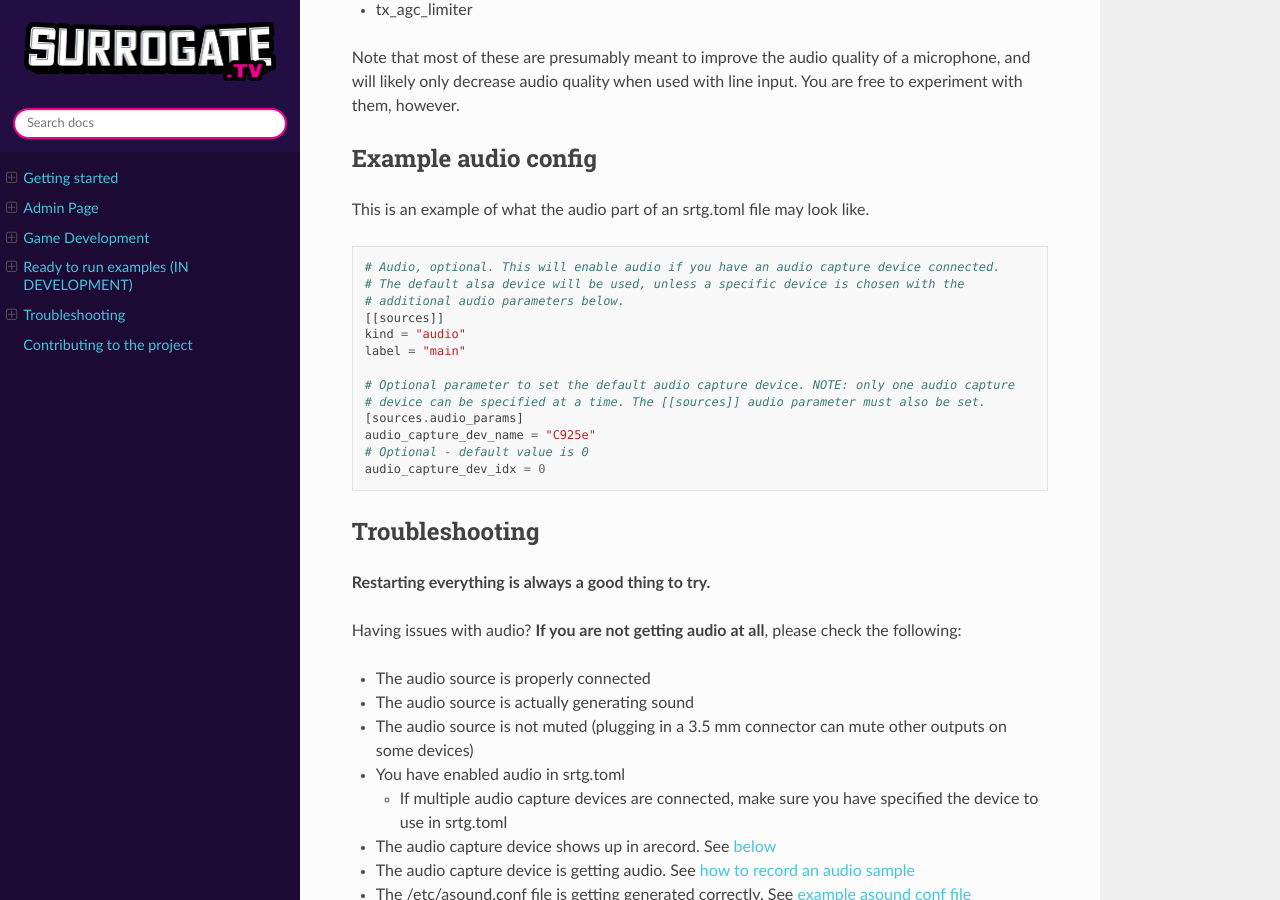
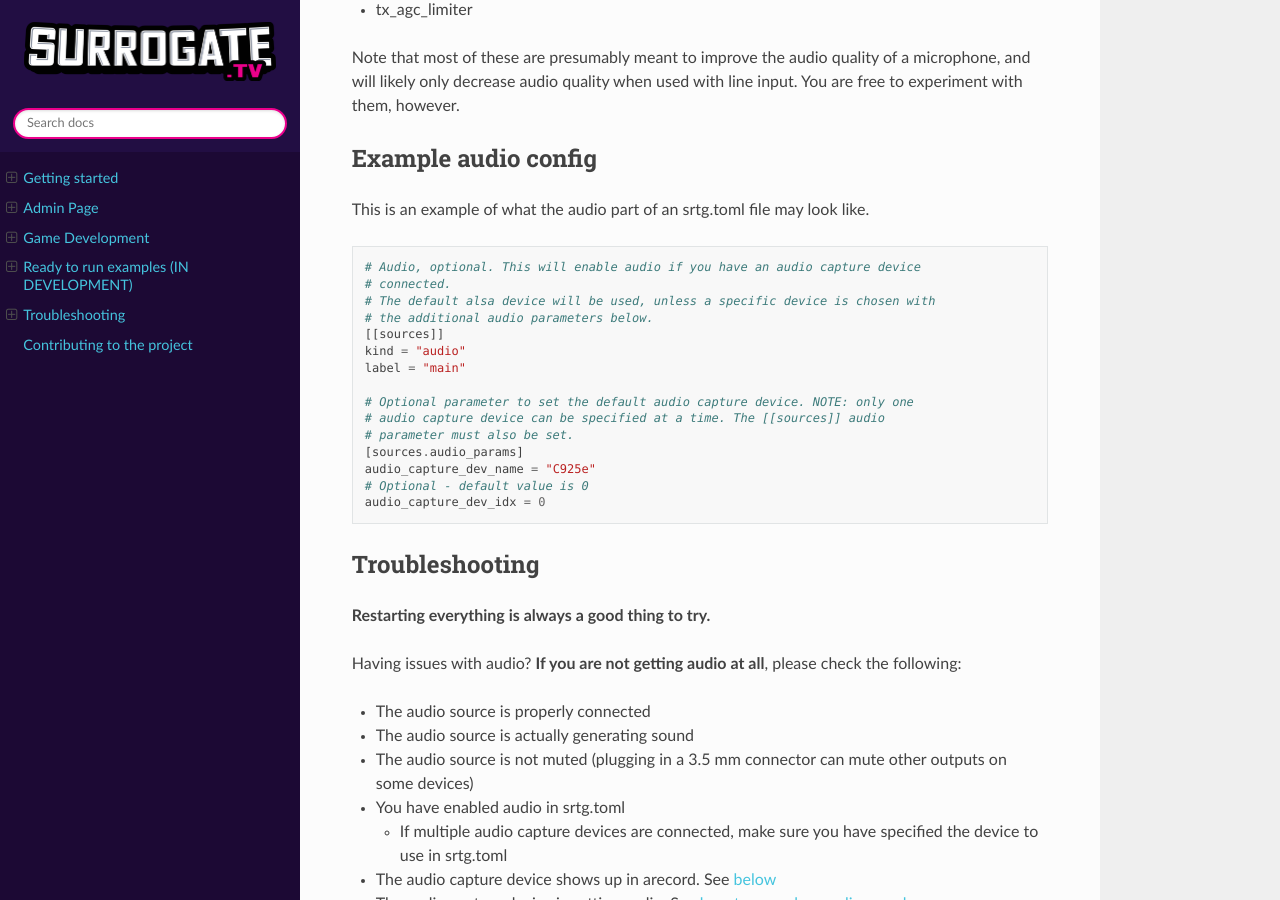
Before and after one commit to SurrogateInc/surrortg-sdk, a Sphinx documentation site: the page built from docs/source/audio.md, in a window 1280 px wide and 900 px high, scrolled down 2526 px. Built offline with Sphinx 7.4.7 and the Read the Docs theme 2.0.0, drawn with Linux system fonts in a browser that asks for light colours; pages that are not in the unit, such as notebooks, are missing from menus; some of the changed lines change nothing that is shown.

Commit message:
Fix md formatting

````diff
--- a/docs/source/audio.md
+++ b/docs/source/audio.md
@@ -5,7 +5,9 @@
 troubleshooting tips.
 
 If a feature is missing, you can always let us know. However, as the audio
-configuration relies heavily on ALSA, you can also try to implement your own asound.conf configuration. For more details, check out [Custom audio configuration (advanced).](#custom-audio-configuration)
+configuration relies heavily on ALSA, you can also try to implement your
+own asound.conf configuration.
+For more details, check out [Custom audio configuration (advanced).](#custom-audio-configuration)
 
 This page is a work in progress, and any feedback is greatly appreciated!
 Ping Henri(dev) in Discord for feedback and questions.
@@ -20,7 +22,9 @@
 
 ## Enabling audio
 
-To enable audio, you must add the following to the /etc/srtg/srtg.toml configuration file:
+To enable audio, you must add the following to the /etc/srtg/srtg.toml
+configuration file:
+
 ```
 [[sources]]
 kind = "audio"
@@ -28,14 +32,19 @@
 ```
 
 The default audio capture device chosen by ALSA is used, unless a device is
-specified in the srtg.toml file. To choose a specific audio capture device, see [choosing audio capture device](#choosing-audio-capture-device). If you are having issues see [Troubleshooting](#troubleshooting). For optional audio processing parameters, see [Audio processing](audio-processing).
-
+specified in the srtg.toml file. To choose a specific audio capture device,
+see [choosing audio capture device](#choosing-audio-capture-device).
+If you are having issues see [Troubleshooting](#troubleshooting).
+For optional audio processing parameters, see [Audio processing](audio-processing).
 
 ## Choosing audio capture device
 
-<strong>WARNING:</strong> this will overwrite your /etc/asound.conf file. A backup will be saved, however.
+<strong>WARNING:</strong> this will overwrite your /etc/asound.conf file.
+A backup will be saved, however.
 
-If you have multiple audio capture devices (aka "cards" in alsa parlance) and wish to specify which one is used, you can find a list of available devices with the following command:
+If you have multiple audio capture devices (aka "cards" in alsa parlance)
+and wish to specify which one is used, you can find a list of available
+devices with the following command:
 
 ```
 sudo arecord --list-devices
@@ -53,15 +62,18 @@
   Subdevice #0: subdevice #0
 ```
 
-To choose the second device on the list, you would add the string after "card 2:" to the config file:
+To choose the second device on the list, you would add the string after
+"card 2:" to the config file:
 
 ```
 [sources.audio_params]
 audio_capture_dev_name = "C925e"
 ```
+
 Only one audio capture device can be specified at a time.
 
-<strong>Beta feature:</strong> If you have an audio capture card with multiple devices, you can specify which device to use by also adding the subdevice
+<strong>Beta feature:</strong> If you have an audio capture card with multiple
+devices, you can specify which device to use by also adding the subdevice
 number to the config file:
 
 ```
@@ -72,17 +84,21 @@
 
 ## Disabling asound conf generation
 
-Add the following on its own line to /etc/asound.conf to disable automatic generation of the asound.conf file.
+Add the following on its own line to /etc/asound.conf to disable automatic
+generation of the asound.conf file.
 
 ```
 # Surrogate ignore
 ```
 
-This can cause issues with audio unless you make sure the asound.conf stays correct for your system configuration.
+This can cause issues with audio unless you make sure the asound.conf stays
+correct for your system configuration.
 
 ## Audio processing
 
-There are optional audio parameters which can be used to enable additional audio processing in WebRTC. To enable one of the parameters, add the following under [sources.audio_params] in the srtg.toml configuration file.
+There are optional audio parameters which can be used to enable additional audio
+processing in WebRTC. To enable one of the parameters, add the following under
+[sources.audio_params] in the srtg.toml configuration file.
 
 ```
 parameter_name_here = true
@@ -103,59 +119,84 @@
 - residual_echo_detector
 - tx_agc_limiter
 
-Note that most of these are presumably meant to improve the audio quality of a microphone, and will likely only decrease audio quality when used with line input. You are free to experiment with them, however.
+Note that most of these are presumably meant to improve the audio quality of
+a microphone, and will likely only decrease audio quality when used with line
+input. You are free to experiment with them, however.
 
 ## Example audio config
+
 This is an example of what the audio part of an srtg.toml file may
 look like.
 
 ```
-# Audio, optional. This will enable audio if you have an audio capture device connected.
-# The default alsa device will be used, unless a specific device is chosen with the
-# additional audio parameters below.
+# Audio, optional. This will enable audio if you have an audio capture device
+# connected.
+# The default alsa device will be used, unless a specific device is chosen with
+# the additional audio parameters below.
 [[sources]]
 kind = "audio"
 label = "main"
 
-# Optional parameter to set the default audio capture device. NOTE: only one audio capture
-# device can be specified at a time. The [[sources]] audio parameter must also be set.
+# Optional parameter to set the default audio capture device. NOTE: only one
+# audio capture device can be specified at a time. The [[sources]] audio
+# parameter must also be set.
 [sources.audio_params]
 audio_capture_dev_name = "C925e"
 # Optional - default value is 0
 audio_capture_dev_idx = 0
 ```
 
-
 ## Troubleshooting
 
 <strong>Restarting everything is always a good thing to try.</strong>
 
-Having issues with audio? <strong>If you are not getting audio at all</strong>, please check the following:
+Having issues with audio? <strong>If you are not getting audio at all</strong>,
+please check the following:
 
- - The audio source is properly connected
- - The audio source is actually generating sound
- - The audio source is not muted (plugging in a 3.5 mm connector can mute other outputs on some devices)
- - You have enabled audio in srtg.toml
-   - If multiple audio capture devices are connected, make sure you have specified the device to use in srtg.toml
- - The audio capture device shows up in arecord. See [below](#available-audio-capture-devices)
- - The audio capture device is getting audio. See [how to record an audio sample](#record-an-audio-sample)
- - The /etc/asound.conf file is getting generated correctly. See [example asound conf file](#example-asound-conf-file)
- - Make sure automatic generation of asound.conf is not disabled. See [disabling asound.conf generation](#disabling-asound-conf-generation)
+- The audio source is properly connected
 
-<strong> If you are getting audio, but the quality is bad</strong>, try the following:
+- The audio source is actually generating sound
 
-  - Make sure everything is connected properly
-  - If possible, play around with the volume levels of the source device and
-  the audio capture card. [How to change capture volume.](#changing-volume)
-  - Try a different USB slot
-  - Try disconnecting other USB devices
-  - Try a different capture device
+- The audio source is not muted (plugging in a 3.5 mm connector can mute other
+  outputs on some devices)
 
-Unfortunately, getting decent quality audio with a raspberry pi can be a bit hit and miss.
+- You have enabled audio in srtg.toml
+
+    - If multiple audio capture devices are connected, make sure you have
+      specified the device to use in srtg.toml
+
+- The audio capture device shows up in arecord. See
+  [below](#available-audio-capture-devices)
+
+- The audio capture device is getting audio. See
+  [how to record an audio sample](#record-an-audio-sample)
+
+- The /etc/asound.conf file is getting generated correctly. See
+  [example asound conf file](#example-asound-conf-file)
+
+- Make sure automatic generation of asound.conf is not disabled. See
+  [disabling asound.conf generation](#disabling-asound-conf-generation)
+
+<strong> If you are getting audio, but the quality is bad</strong>, try the
+following:
+
+- Make sure everything is connected properly
+- If possible, play around with the volume levels of the source device and
+    the audio capture card. [How to change capture volume.](#changing-volume)
+- Try a different USB slot
+- Try disconnecting other USB devices
+- Try a different capture device
+
+Unfortunately, getting decent quality audio with a raspberry pi can be a bit hit
+and miss.
 
 <strong> Known issues:</strong>
- - The quality of the audio coming through the streamer is not as good as the source audio -- this is due to the processing and encoding WebRTC does on the audio, as well as the bitrate of the audio. Improving the audio quality is still a work in progress.
-  - Delay in the watcher stream audio is also a known issue.
+
+- The quality of the audio coming through the streamer is not as good as the
+  source audio -- this is due to the processing and encoding WebRTC does on the
+  audio, as well as the bitrate of the audio. Improving the audio quality is
+  still a work in progress.
+- Delay in the watcher stream audio is also a known issue.
 
 Next we introduce a collection of commands you can use to get information about
 the audio capture devices you have connected to your device, and to troubleshoot
@@ -168,6 +209,7 @@
 ```
 sudo arecord --list-devices
 ```
+
 The output will look something like this:
 
 ```
@@ -179,15 +221,20 @@
   Subdevices: 1/1
   Subdevice #0: subdevice #0
 ```
-The name after the card number, for example 'webcam' and 'C925e' in the output above, is the device name used in the srtg.toml configuration file to set the audio capture device.
+
+The name after the card number, for example 'webcam' and 'C925e' in the output
+above, is the device name used in the srtg.toml configuration file to set the
+audio capture device.
 
 ### Audio capture device parameters
 
 Use this command to list the hardware parameters of an audio capture device.
 The parameters include sampling rate, format, and channel count, among others.
 
-Note that you must change DEVICE_NAME to the name or index of the device you wish
-to investigate. The name and index can be found with [arecord --list-devices](#available-audio-capture-devices).
+Note that you must change DEVICE_NAME to the name or index of the device you
+wish to investigate. The name and index can be found with
+[arecord --list-devices](#available-audio-capture-devices).
+
 ```
 sudo arecord -D hw:DEVICE_NAME,0 --dump-hw-params
 ```
@@ -195,16 +242,22 @@
 ### Record an audio sample
 
 Arecord can be used to record an audio sample from an audio capture device.
-If you are having trouble with audio, you can use this command to test whether the audio capture device is receiving audio at all.
+If you are having trouble with audio, you can use this command to test whether
+the audio capture device is receiving audio at all.
 
-The -V flag enables a VU meter, which should show the volume level in the terminal, telling you whether the device is receiving audio or not.
+The -V flag enables a VU meter, which should show the volume level in the
+terminal, telling you whether the device is receiving audio or not.
 
-Note that you must first get the device hardware parameters with [arecord --dump-hw-params](#audio-capture-device-parameters).
+Note that you must first get the device hardware parameters with
+[arecord --dump-hw-params](#audio-capture-device-parameters).
+
 ```
 sudo arecord -V stereo -D hw:DEVICE_NAME,0 -r RATE -f FORMAT -c CHANNELS audio_record.wav
 ```
 
-To listen to the sample, you may either play it through the raspberry pi 3.5 mm jack using aplay, or copy it to another computer (using scp, for example) and play it from there.
+To listen to the sample, you may either play it through the raspberry pi 3.5 mm
+jack using aplay, or copy it to another computer (using scp, for example)
+and play it from there.
 
 ### Changing volume
 
@@ -222,12 +275,18 @@
 2. press F4 to choose capture
 3. you can now change the volume
 
-This way you can try to find the best audio quality by varying the switch audio output volume and the alsamixer volume.
+This way you can try to find the best audio quality by varying the switch audio
+output volume and the alsamixer volume.
 
-Capture volume control may not be available by default for digital inputs. If you run into this issue, please let us know! You can also create your custom asound.conf to hopefully enable volume control for any device by replacing your /etc/asound.conf with the one below (NOTE: You must change the device name and rate to correct values for your audio capture device):
+Capture volume control may not be available by default for digital inputs.
+If you run into this issue, please let us know! You can also create your custom
+asound.conf to hopefully enable volume control for any device by replacing your
+/etc/asound.conf with the one below (NOTE: You must change the device name and
+rate to correct values for your audio capture device):
 
 <details>
-  <summary><strong><strong>Beta feature:</strong> Asound.conf with volume control</strong></summary>
+  <summary><strong><strong>Beta feature:
+  </strong> Asound.conf with volume control</strong></summary>
 
 ```
 # This file was generated by Surrogate Streamer.
@@ -266,12 +325,15 @@
     slave.pcm "softvol"
 }
 ```
+
 </details>
 <br/>
 
 ### Example asound conf file
 
-An example of what /etc/asound.conf generated by the surrogate streamer should look like. The rate and card should match the audio capture device you wish to use.
+An example of what /etc/asound.conf generated by the surrogate streamer should
+look like. The rate and card should match the audio capture device you wish to
+use.
 
 ```
 # This file was generated by Surrogate Streamer.
@@ -299,8 +361,13 @@
 
 ## Custom audio configuration
 
-Warning: this requires tinkering with the asound.conf configuration file, which can be tricky. You will have to do the required research yourself.
+Warning: this requires tinkering with the asound.conf configuration file, which
+can be tricky. You will have to do the required research yourself.
 
-The audio source of the streamer and the watcher stream is the default audio device of ALSA. All the audio device configuration is eventually done through the
-automatically generated /etc/asound.conf file. Thus, if you want to have a more
-complex audio system and are prepared to do the work, you are free to create your own asound.conf file. To disable the automatic generation of the asound.conf file, see [Disabling asound.conf generation.](#disabling-asound-conf-generation)
+The audio source of the streamer and the watcher stream is the default audio
+device of ALSA. All the audio device configuration is eventually done through
+the automatically generated /etc/asound.conf file. Thus, if you want to have a
+more complex audio system and are prepared to do the work, you are free to
+create your own asound.conf file. To disable the automatic generation of the
+asound.conf file, see
+[Disabling asound.conf generation.](#disabling-asound-conf-generation)
````
Also changed, not shown: docs/source/getting_started.md (+3 -1 lines).
